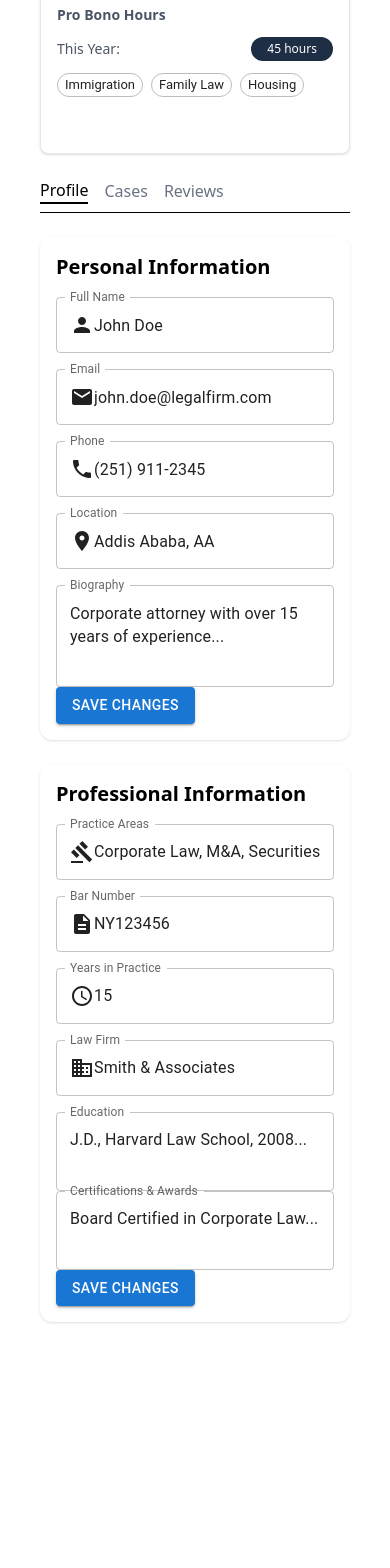
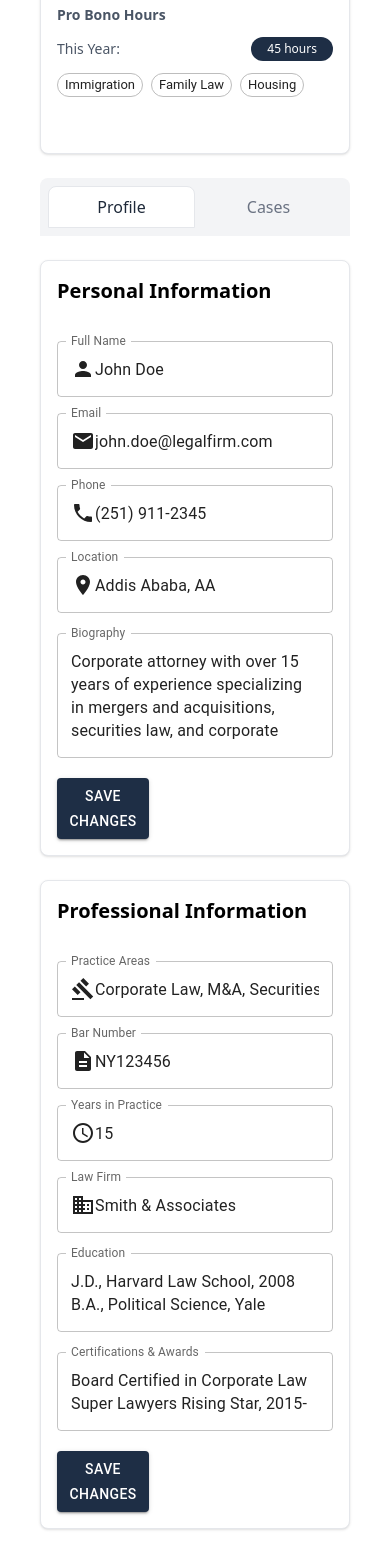
Before and after one commit to DanielKinnito/SmartLegalAssistanceAttorneyFindingPlatform, a Next.js app in the folder frontend/: page /Attorney/Profile in a window 390 px wide. Shown: the part 804-2372 px from the top of the page. Before the commit the page ends 2166 px from the top, so only its background shows below. Built offline with nearby package versions, Linux system fonts and the light colour scheme.

Commit message:
added cases part on the attorney page

```diff
--- a/frontend/app/Attorney/Profile/page.tsx
+++ b/frontend/app/Attorney/Profile/page.tsx
@@ -1,18 +1,134 @@
 'use client'
 import { useState } from 'react';
-import { TextField, Switch, Chip, Button,  } from "@mui/material";
+import { TextField, Switch, Chip, Button } from "@mui/material";
 import { Email, Phone, LocationOn, Person, Gavel, Business, AccessTime, Description } from "@mui/icons-material";
 
 export default function AttorneyProfile() {
   const [available, setAvailable] = useState(true);
   const [proBono, setProBono] = useState(true);
+  const [activeTab, setActiveTab] = useState('profile');
+
+  const renderMainContent = () => {
+    if (activeTab === 'cases') {
+      const cases = [
+        {
+          id: 1,
+          title: "Business Formation & Compliance",
+          description: "Assisted a startup in structuring its legal entity, ensuring full regulatory compliance.",
+        },
+        {
+          id: 2,
+          title: "Business Formation & Compliance",
+          description: "Assisted a startup in structuring its legal entity, ensuring full regulatory compliance.",
+        },
+        {
+          id: 3,
+          title: "Business Formation & Compliance",
+          description: "Assisted a startup in structuring its legal entity, ensuring full regulatory compliance.",
+        },
+        {
+          id: 4,
+          title: "Business Formation & Compliance",
+          description: "Assisted a startup in structuring its legal entity, ensuring full regulatory compliance.",
+        },
+      ];
+
+      return (
+        <div className="space-y-6">
+          {cases.map((caseItem) => (
+            <div key={caseItem.id} className="bg-white p-4 rounded-lg shadow-sm border border-gray-200">
+              <h3 className="text-lg font-semibold">{caseItem.title}</h3>
+              <p className="text-gray-600 text-sm mt-2">{caseItem.description}</p>
+              <div className="flex gap-2 mt-4">
+              <Button
+                  variant="contained"
+                  color="primary"
+                  size="small"
+                  sx={{
+                    backgroundColor: '#1E2E45'
+                  }}
+                >
+                  Edit
+                </Button>
+                <Button
+                  variant="contained"
+                  color="secondary"
+                  size="small"
+                  sx={{
+                    backgroundColor: '#1E2E45'
+                  }}
+                >Remove</Button>
+              </div>
+            </div>
+          ))}
+        </div>
+      );
+    }
+
+    // Profile content updated to match the new UI
+    return (
+      <div className="space-y-6">
+        {/* Personal Information */}
+        <div className="bg-white p-4 rounded-lg shadow-sm border border-gray-200 flex flex-col gap-5">
+          <h3 className="text-xl font-semibold">Personal Information</h3>
+          <div className="grid grid-cols-1 md:grid-cols-2 gap-4 mt-4">
+            <TextField label="Full Name" fullWidth defaultValue="John Doe" InputProps={{ startAdornment: <Person /> }} />
+            <TextField label="Email" fullWidth defaultValue="john.doe@legalfirm.com" InputProps={{ startAdornment: <Email /> }} />
+            <TextField label="Phone" fullWidth defaultValue="(251) 911-2345" InputProps={{ startAdornment: <Phone /> }} />
+            <TextField label="Location" fullWidth defaultValue="Addis Ababa, AA" InputProps={{ startAdornment: <LocationOn /> }} />
+          </div>
+          <TextField
+            label="Biography"
+            fullWidth
+            multiline
+            defaultValue="Corporate attorney with over 15 years of experience specializing in mergers and acquisitions, securities law, and corporate governance. Graduated from Harvard Law School and previously worked at top law firms in New York."
+            rows={4}
+            className="mt-10"
+          />
+          <Button variant="contained" color="primary" className="mt-4 w-1/3" sx={{ backgroundColor: '#1E2E45', '&:hover': { backgroundColor: '#16233B' } }}>
+            Save Changes
+          </Button>
+        </div>
+
+        {/* Professional Information */}
+        <div className="bg-white p-4 rounded-lg shadow-sm border border-gray-200 flex flex-col gap-5">
+          <h3 className="text-xl font-semibold">Professional Information</h3>
+          <div className="grid grid-cols-1 md:grid-cols-2 gap-4 mt-4">
+            <TextField label="Practice Areas" fullWidth defaultValue="Corporate Law, M&A, Securities" InputProps={{ startAdornment: <Gavel /> }} />
+            <TextField label="Bar Number" fullWidth defaultValue="NY123456" InputProps={{ startAdornment: <Description /> }} />
+            <TextField label="Years in Practice" fullWidth defaultValue="15" InputProps={{ startAdornment: <AccessTime /> }} />
+            <TextField label="Law Firm" fullWidth defaultValue="Smith & Associates" InputProps={{ startAdornment: <Business /> }} />
+          </div>
+          <TextField
+            label="Education"
+            fullWidth
+            multiline
+            defaultValue="J.D., Harvard Law School, 2008 B.A., Political Science, Yale University, 2005"
+            rows={2}
+            className="mt-4"
+          />
+          <TextField
+            label="Certifications & Awards"
+            fullWidth
+            multiline
+            defaultValue="Board Certified in Corporate Law Super Lawyers Rising Star, 2015-2020 New York Bar Association Excellence Award, 2018"
+            rows={2}
+            className="mt-4"
+          />
+          <Button variant="contained" color="primary" className="mt-4 w-1/3" sx={{ backgroundColor: '#1E2E45', '&:hover': { backgroundColor: '#16233B' } }}>
+            Save Changes
+          </Button>
+        </div>
+      </div>
+    );
+  };
 
   return (
     <div className="p-6 grid grid-cols-1 lg:grid-cols-4 gap-6">
       {/* Left Sidebar */}
       <div className="space-y-6">
         {/* Profile Card */}
-        <div className="bg-white p-4 rounded-lg border-1 border-gray-200 py-14">
+        <div className="bg-white p-4 rounded-lg border border-gray-200 py-14">
           <div className="text-center">
             <div className="w-30 h-30 mx-auto bg-gray-200 rounded-full mb-4">
               <img src="https://i.pinimg.com/736x/cd/4b/d9/cd4bd9b0ea2807611ba3a67c331bff0b.jpg" alt="profilepic" />
@@ -24,7 +140,7 @@ export default function AttorneyProfile() {
         </div>
 
         {/* Availability */}
-        <div className="bg-white p-4 rounded-lg shadow-sm space-y-2 border-1 border-gray-200 pb-14">
+        <div className="bg-white p-4 rounded-lg shadow-sm space-y-2 border border-gray-200 pb-14">
           <h1 className="font-bold text-2xl">Availability</h1>
           <div className="flex items-center justify-between">
             <p className="font-medium">Available for new clients</p>
@@ -40,7 +156,6 @@ export default function AttorneyProfile() {
                 },
               }}
             />
-
           </div>
           <div className="text-sm text-gray-600">
             <p>Monday - Friday: 9:00 AM - 5:00 PM</p>
@@ -50,11 +165,13 @@ export default function AttorneyProfile() {
         </div>
 
         {/* Pro Bono Work */}
-        <div className="bg-white p-4 rounded-lg shadow-sm space-y-3 border-1 border-gray-200 pb-14">
+        <div className="bg-white p-4 rounded-lg shadow-sm space-y-3 border border-gray-200 pb-14">
           <h1 className="font-bold text-2xl">Pro Bono Work</h1>
           <div className="flex items-center justify-between">
             <p className="font-medium">Available for Pro Bono</p>
-            <Switch checked={proBono} onChange={() => setProBono(!proBono)}
+            <Switch
+              checked={proBono}
+              onChange={() => setProBono(!proBono)}
               sx={{
                 '& .MuiSwitch-switchBase.Mui-checked': {
                   color: '#1E2E45',
@@ -62,7 +179,8 @@ export default function AttorneyProfile() {
                 '& .MuiSwitch-switchBase.Mui-checked + .MuiSwitch-track': {
                   backgroundColor: '#1E2E45',
                 },
-            }} />
+              }}
+            />
           </div>
           <p className="text-sm text-gray-600 font-bold">Pro Bono Hours</p>
           <div className='flex justify-between items-center'>
@@ -79,39 +197,27 @@ export default function AttorneyProfile() {
 
       {/* Main Content */}
       <div className="lg:col-span-3 space-y-6">
-        {/* Tabs placeholder */}
-        <div className="flex gap-4 border-b pb-2">
-          <button className="font-medium border-b-2 border-primary text-primary">Profile</button>
-          <button className="text-gray-500">Cases</button>
-          <button className="text-gray-500">Reviews</button>
+        {/* Tabs */}
+        <div className="flex justify-between items-center bg-gray-100 p-2 rounded-t-lg">
+          <div className="grid grid-cols-2 w-full">
+            <button
+              className={`font-medium px-4 py-2 rounded-t-lg ${activeTab === 'profile' ? 'bg-white border-t border-1 border-gray-200 text-gray-800' : 'text-gray-500'}`}
+              onClick={() => setActiveTab('profile')}
+              style={{ cursor: 'pointer' }}
+            >
+              Profile
+            </button>
+            <button
+              className={`font-medium px-4 py-2 rounded-t-lg ${activeTab === 'cases' ? 'bg-white border-t border-l border-1 border-gray-200 text-gray-800' : 'text-gray-500'}`}
+              onClick={() => setActiveTab('cases')}
+              style={{ cursor: 'pointer' }}
+            >
+              Cases
+            </button>
+          </div>
         </div>
 
-        {/* Personal Information */}
-        <div className="bg-white p-4 rounded-xl shadow space-y-4">
-          <h3 className="text-xl font-semibold">Personal Information</h3>
-          <div className="grid grid-cols-1 md:grid-cols-2 gap-4">
-            <TextField label="Full Name" fullWidth defaultValue="John Doe" InputProps={{ startAdornment: <Person /> }} />
-            <TextField label="Email" fullWidth defaultValue="john.doe@legalfirm.com" InputProps={{ startAdornment: <Email /> }} />
-            <TextField label="Phone" fullWidth defaultValue="(251) 911-2345" InputProps={{ startAdornment: <Phone /> }} />
-            <TextField label="Location" fullWidth defaultValue="Addis Ababa, AA" InputProps={{ startAdornment: <LocationOn /> }} />
-          </div>
-          <TextField label="Biography" fullWidth multiline defaultValue="Corporate attorney with over 15 years of experience..." rows={3} />
-          <Button variant="contained" color="primary">Save Changes</Button>
-        </div>
-
-        {/* Professional Information */}
-        <div className="bg-white p-4 rounded-xl shadow space-y-4">
-          <h3 className="text-xl font-semibold">Professional Information</h3>
-          <div className="grid grid-cols-1 md:grid-cols-2 gap-4">
-            <TextField label="Practice Areas" fullWidth defaultValue="Corporate Law, M&A, Securities" InputProps={{ startAdornment: <Gavel /> }} />
-            <TextField label="Bar Number" fullWidth defaultValue="NY123456" InputProps={{ startAdornment: <Description /> }} />
-            <TextField label="Years in Practice" fullWidth defaultValue="15" InputProps={{ startAdornment: <AccessTime /> }} />
-            <TextField label="Law Firm" fullWidth defaultValue="Smith & Associates" InputProps={{ startAdornment: <Business /> }} />
-          </div>
-          <TextField label="Education" fullWidth defaultValue="J.D., Harvard Law School, 2008..." multiline rows={2} />
-          <TextField label="Certifications & Awards" fullWidth defaultValue="Board Certified in Corporate Law..." multiline rows={2} />
-          <Button variant="contained" color="primary">Save Changes</Button>
-        </div>
+        {renderMainContent()}
       </div>
     </div>
   );
```
Lines whose indentation alone changed are shown as unchanged.
